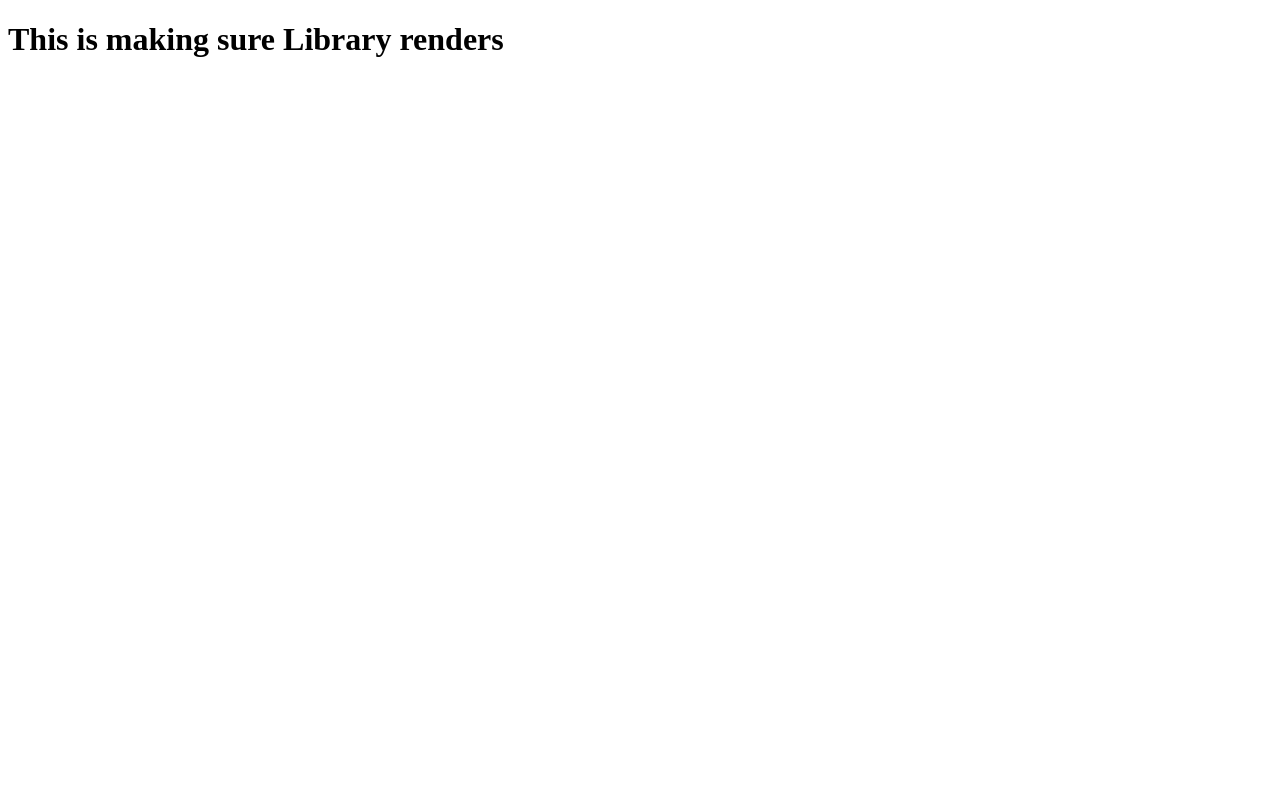
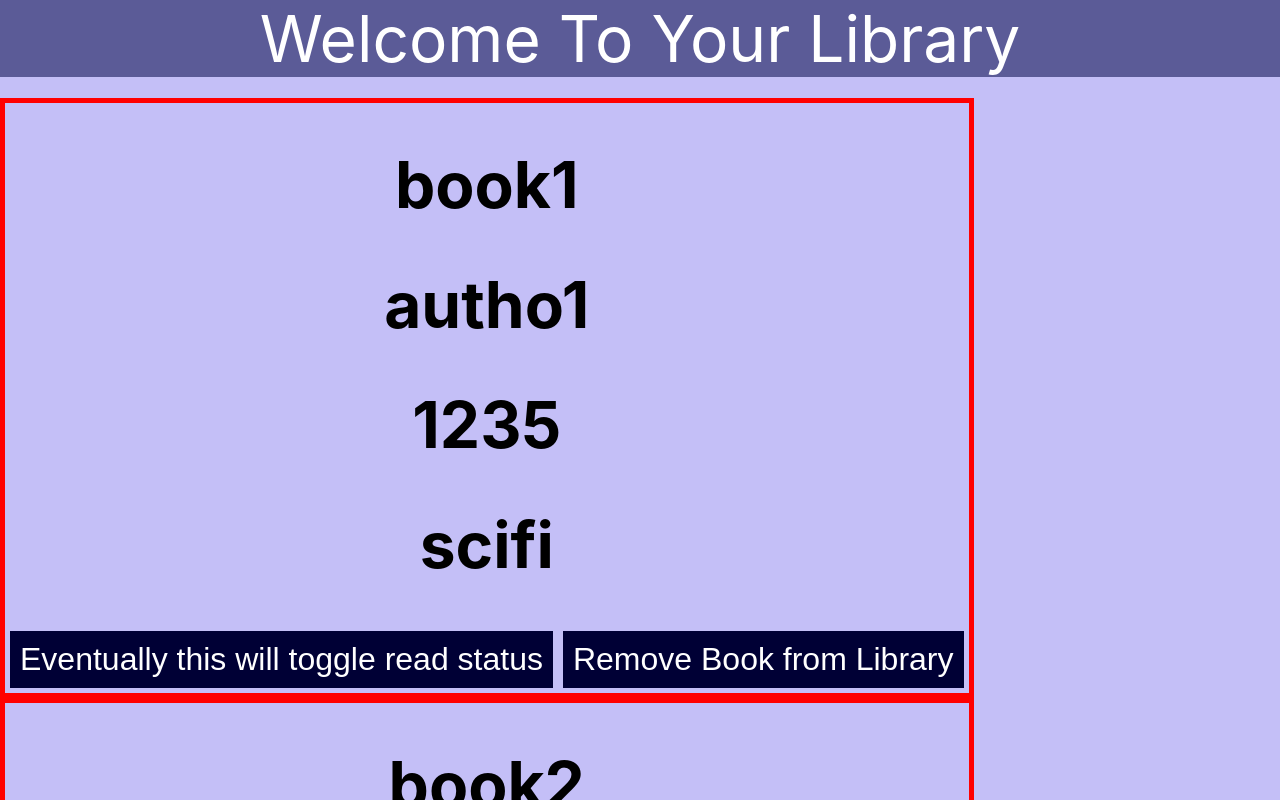
Before and after one commit to hankangbok/bookLibraryReact, a React (Create React App) app: page / in a window 1280 px wide. Shown: the top 800 px of the page. Built offline with nearby package versions, Linux system fonts and the light colour scheme.

Commit message:
more work on getting static components and static UI laid out in index.js

```diff
--- a/public/index.html
+++ b/public/index.html
@@ -5,26 +5,15 @@
     <link rel="shortcut icon" href="%PUBLIC_URL%/favicon.ico">
     <meta name="viewport" content="width=device-width, initial-scale=1, shrink-to-fit=no">
     <meta name="theme-color" content="#000000">
-    <!--
-      manifest.json provides metadata used when your web app is added to the
-      homescreen on Android. See https://developers.google.com/web/fundamentals/web-app-manifest/
-    -->
+
     <link rel="manifest" href="%PUBLIC_URL%/manifest.json">
-    <!--
-      Notice the use of %PUBLIC_URL% in the tags above.
-      It will be replaced with the URL of the `public` folder during the build.
-      Only files inside the `public` folder can be referenced from the HTML.
 
-      Unlike "/favicon.ico" or "favicon.ico", "%PUBLIC_URL%/favicon.ico" will
-      work correctly both with client-side routing and a non-root public URL.
-      Learn how to configure a non-root public URL by running `npm run build`.
-    -->
     <title>React App</title>
   </head>
+
   <body>
-    <noscript>
-      You need to enable JavaScript to run this app.
-    </noscript>
+    <div id="flexcontainer"></div>
+      <div id="header">Welcome To Your Library</div>
       <div id="root"></div>
       <!--
         This HTML file is a template.
@@ -36,5 +25,6 @@
         To begin the development, run `npm start` or `yarn start`.
         To create a production bundle, use `npm run build` or `yarn build`.
       -->
+   </div>
   </body>
 </html>
--- a/src/index.css
+++ b/src/index.css
@@ -6,9 +6,36 @@ body {
     sans-serif;
   -webkit-font-smoothing: antialiased;
   -moz-osx-font-smoothing: grayscale;
+  background-color:rgba(139,128,240,.50);
 }
 
 code {
   font-family: source-code-pro, Menlo, Monaco, Consolas, "Courier New",
     monospace;
 }
+
+#header {
+  background-color:rgba(91, 91, 151,88);
+  width:100%;
+  text-align: center;
+  color:rgb(255, 255, 255);
+  font-size:4em;
+}
+.bookBorder {
+  border: 5px red solid;
+}
+
+#root {
+  /* flex attributes */
+  display:flex;
+  text-align:center;
+}
+
+button {
+  border:none;
+  background-color:rgb(0,0,53);
+  color:rgb(255, 255, 255);
+  margin:5px;
+  padding:10px;
+  font-size:1em;
+}
--- a/src/index.js
+++ b/src/index.js
@@ -1,40 +1,109 @@
 import React from 'react';
 import ReactDOM from 'react-dom';
-
+import './index.css';
+// Hierarchy
 // rows within individual books
-// individual books
+// individual book object
 // library display
 // book form class
 // Library Class
 
-class libraryContainer extends React.Component {
-  render() {
-    return (
-     <div>
-       <h1>book Title Here</h1>
-       <h1>book author Here</h1>
-       <h1>book num of pages Here</h1>
-       <h1>read/Not read Here</h1>
-     </div>
-    )
-  }
-}
 
-
-class bookForm extends React.Component {
+// dont touch this for now.
+// I'll set up form entry once the library display is good.
+class BookForm extends React.Component {
   render() {
     return <div> none</div>;
   }
 }
 
-class Library extends React.Component {
+class BookTitle extends React.Component {
   render() {
-    return <h1>This is making sure Library renders</h1>;
+    return ;
   }
 }
 
+class RemoveBookFromLibrary extends React.Component {
+  render() {
+    return <button>Remove Book from Library</button>;
+  }
+}
+
+class ReadToggle extends React.Component {
+  render() {
+    return <button>Eventually this will toggle read status</button>;
+  }
+}
+
+class SingleBook extends React.Component {
+  render() {
+    const aBook = this.props.aBook;
+    const title = aBook.title;
+    const author = aBook.author;
+    const numPages = aBook.numPages;
+    const genre = aBook.genre;
+    return (
+      <div className="bookBorder">
+        <h1>{title}</h1>
+        <h1>{author}</h1>
+        <h1>{numPages}</h1>
+        <h1>{genre}</h1>
+        <ReadToggle />
+        <RemoveBookFromLibrary />
+      </div>
+    );
+
+  }
+}
+
+class LibraryContainer extends React.Component {
+  render() {
+    const rows = [];
+    let lastBook = null;
+
+    this.props.books.forEach((bookinlist) => {
+        rows.push(
+          <SingleBook
+            aBook={bookinlist}
+            title={bookinlist.title}
+            key={bookinlist.title} />
+        );
+
+    });
+
+    return (
+     <div>
+       <h1>{rows}</h1>
+     </div>
+    );
+  }
+}
+
+class Library extends React.Component {
+  render() {
+    return (
+      <div>
+        <LibraryContainer books={this.props.booksList} />
+        <h1>This is making sure Library renders</h1>
+      </div>
+    );
+  }
+}
+
+// This is a list of 'book' objects
+// This version of the library project does not have backend data
+const BOOKSLIST = [
+  {title: 'book1', author: 'autho1 ', numPages: '1235', isRead:false, genre: 'scifi'},
+  {title: 'book2', author: 'autho2 ', numPages: '1235', isRead:false, genre: 'scifi'},
+  {title: 'book3', author: 'autho3 ', numPages: '1235', isRead:false, genre: 'autoBio'},
+  {title: 'book4', author: 'autho4 ', numPages: '1235', isRead:true, genre: 'scifi'},
+  {title: 'book5', author: 'autho5 ', numPages: '1235', isRead:false, genre: 'scifi'},
+  {title: 'book6', author: 'autho6 ', numPages: '1235', isRead:false, genre: 'scifi'},
+  {title: 'book7', author: 'autho8 ', numPages: '1235', isRead:false, genre: 'scifi'}
+];
+
 
 ReactDOM.render(
-  <Library  />,
+  <Library  booksList={BOOKSLIST} />,
   document.getElementById("root")
 );
```
Lines whose indentation alone changed are shown as unchanged.
